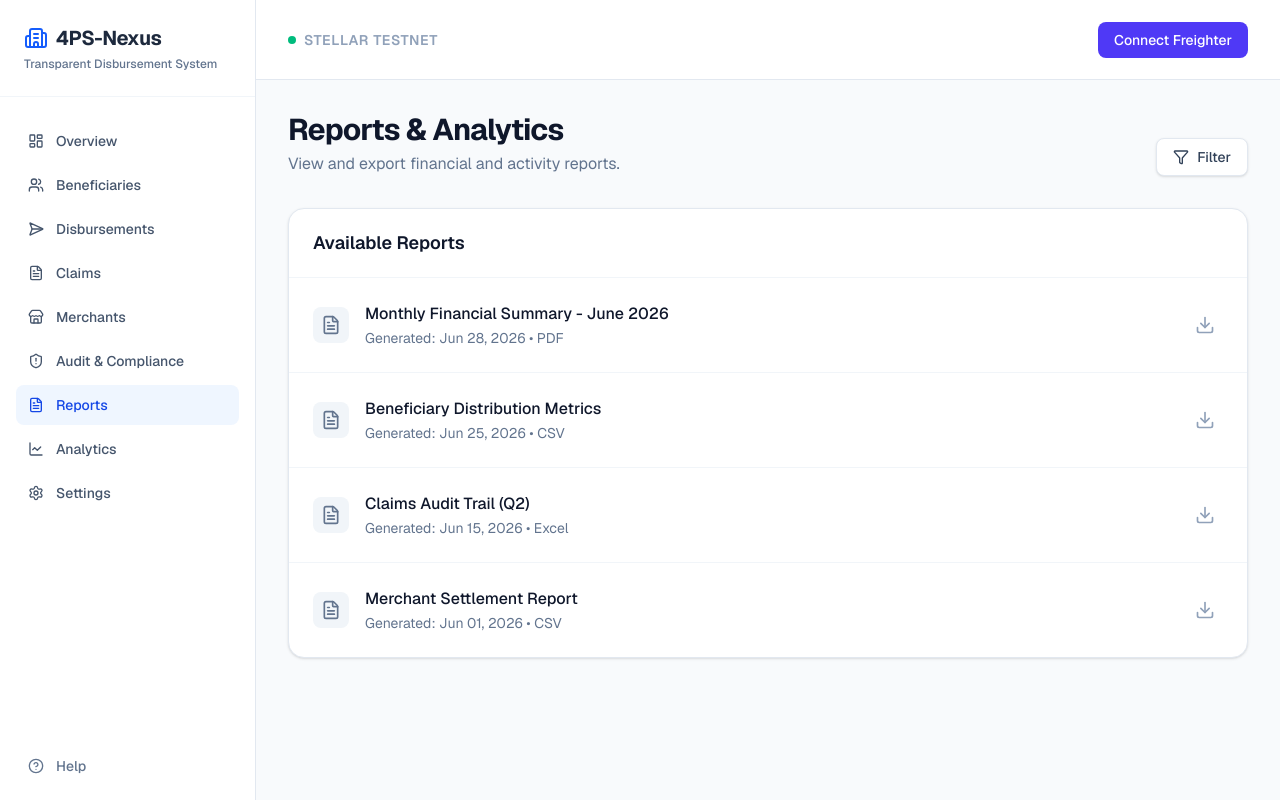
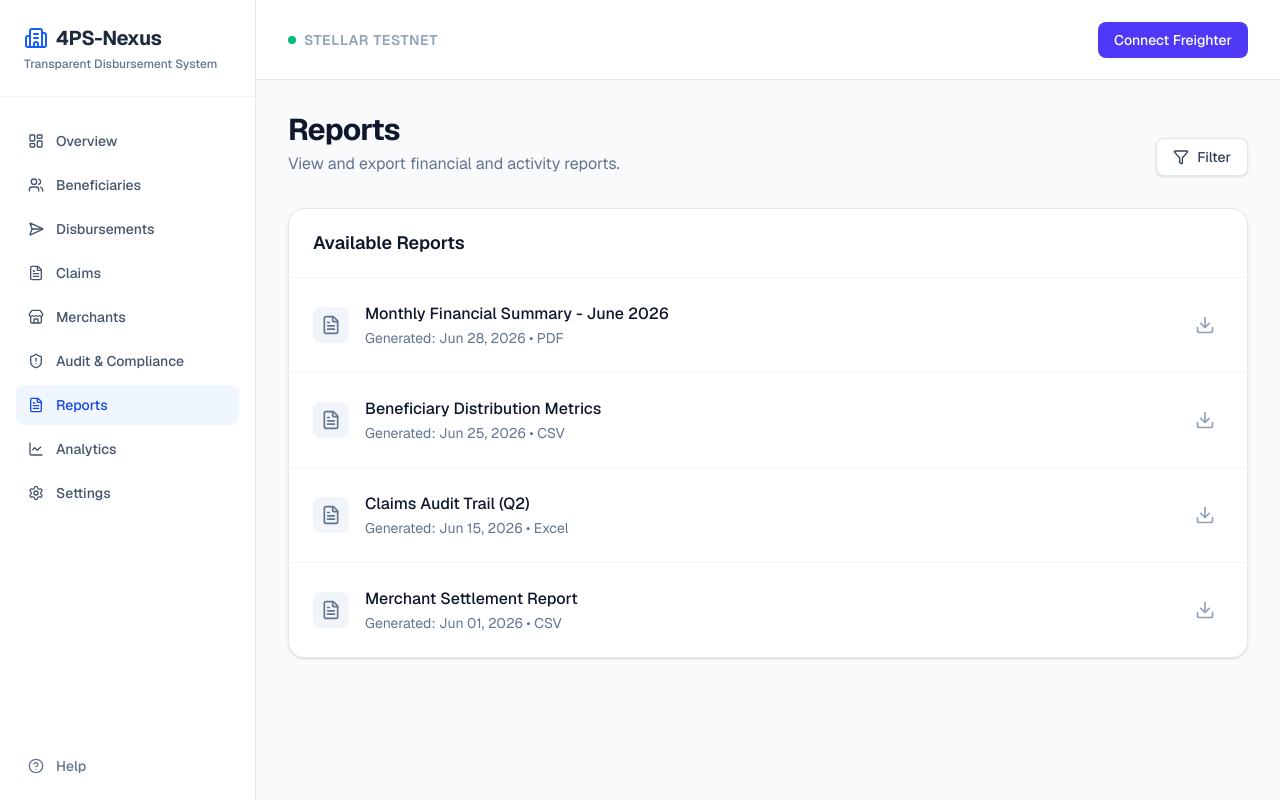
Before and after one commit to Dranyl-23/4PS-Nexus, a Next.js app in the folder web/: page /reports in a window 1280 px wide. Built offline with nearby package versions, Linux system fonts and the light colour scheme.

Commit message:
fix: Update Reports page title

```diff
--- a/web/src/app/reports/page.tsx
+++ b/web/src/app/reports/page.tsx
@@ -6,7 +6,7 @@
     <div className="p-4 md:p-8 max-w-6xl mx-auto w-full">
       <div className="mb-8 flex justify-between items-end">
         <div>
-          <h1 className="text-3xl font-bold text-slate-900 tracking-tight">Reports & Analytics</h1>
+          <h1 className="text-3xl font-bold text-slate-900 tracking-tight">Reports</h1>
           <p className="text-slate-500 mt-1">View and export financial and activity reports.</p>
         </div>
         <button className="px-4 py-2 bg-white border border-slate-200 text-slate-700 rounded-lg text-sm font-medium hover:bg-slate-50 transition-colors shadow-sm flex items-center gap-2">
```
